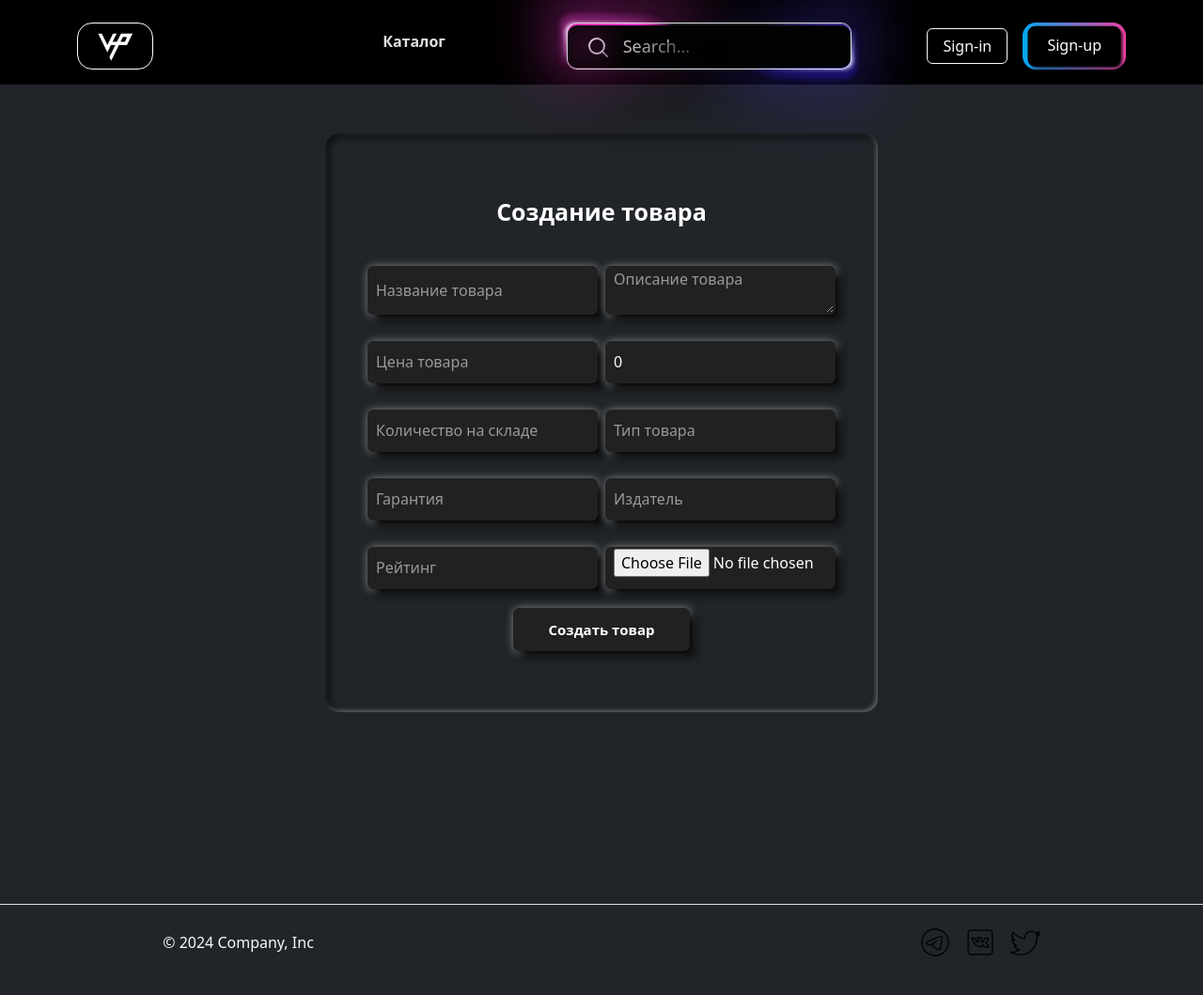
After one commit to AFEKl/shop1, a Django app: page /create_product/ in a window 1280 px wide. The commit adds this page. Shown: the whole page at 94% size. Run offline with Django 5.2, Linux system fonts and the light colour scheme.

Commit message:
Create product done

```diff
--- a/core/static/core/css/style.css
+++ b/core/static/core/css/style.css
@@ -1,4 +1,3 @@
-
 .button {
     position: absolute;
     top: 50%;
--- /dev/null
+++ b/core/templates/core/create_product.html
@@ -0,0 +1,43 @@
+{% extends "core/base.html" %}
+{% load static %}
+{% block title %} Создание товара {%endblock%}
+{% block content %}
+<form action="" method="get" class="form-example">
+</form>
+<div class="cont mt-5">
+    <div class="containerr">
+            <div class="">
+                <form action="" class="formm" method="post">
+                    {% csrf_token %}
+                    <div class="form_front">
+                        <div class="formm_details">Создание товара</div>
+                        <div class="d-flex gap-2 mt-2">
+                            <input type="text" class="inputt" required placeholder="Название товара" name="name">
+                            <textarea class="inputt" required placeholder="Описание товара" name="description"></textarea>
+                        </div>
+                        <div class="d-flex gap-2 mt-2">
+                            <input type="number" class="inputt" required placeholder="Цена товара" name="price" min="0" step="1">
+                            <input type="number" class="inputt" placeholder="Скидка (%)" name="discount" value='0' min="0" max="100">
+                        </div>
+                        <div class="d-flex gap-2 mt-2">
+                            <input type="number" class="inputt" required placeholder="Количество на складе" name="count" min="0">
+                            <input type="text" class="inputt" required placeholder="Тип товара" name="tip">
+                        </div>
+                        <div class="d-flex gap-2 mt-2">
+                            <input type="text" class="inputt" required placeholder="Гарантия" name="garanty">
+                            <input type="text" class="inputt" required placeholder="Издатель" name="publisher">
+                        </div>
+                        <div class="d-flex gap-2 mt-2">
+                            <input type="number" class="inputt" placeholder="Рейтинг" name="rating" min="0" max="10" step="1">
+                            <input type="file" class="inputt" required name="image">
+                        </div>
+                        <div class="justify-content-center gap-2">
+                            <button type="submit" class="btnn ">Создать товар</button>
+                        </div>
+                    </div>
+                </form>
+                <p class="text-center">{{error}}</p>
+            </div>
+    </div>
+</div>
+{% endblock %}
--- a/core/templates/core/includes/header.html
+++ b/core/templates/core/includes/header.html
@@ -5,8 +5,10 @@
     </div>
     <div class="text_block mx-auto mt-2">
         <a href="{%url 'main'%}" class="otzivi me-5">Каталог</a>
-        <a href="{%url 'main'%}" class="otzivi me-5">Отзывы</a>
+        {% if request.user.is_superuser %}
+        <a href="{%url 'create_product'%}" class="otzivi me-5">Создать товар</a>
         <a href="{%url 'orders'%}" class="otzivi">Заказы</a>
+        {% endif %}
     </div>
     <div id="poda">
       <div class="glow"></div>
--- a/core/templates/core/sign-in.html
+++ b/core/templates/core/sign-in.html
@@ -19,6 +19,7 @@
                         Sign Up
                     </a>
                 </span>
+                <p>{{error}}</p>
             </div>
         </form>
     </div>
--- a/core/urls.py
+++ b/core/urls.py
@@ -12,6 +12,7 @@ urlpatterns = [
     path('signin/', signin, name="signin"),
     path('profile/', profile, name="profile"),
     path('logout/', sign_out, name="logout"),
+    path('create_product/', create_product, name="create_product"),
 
 ]
 if settings.DEBUG:
--- a/core/views.py
+++ b/core/views.py
@@ -1,6 +1,7 @@
 from django.shortcuts import render, redirect
 from django.contrib.auth import authenticate, login, logout
 from .models import *
+from shop.models import *
 
 
 def signin(request):
@@ -39,3 +40,31 @@ def sign_out(request):
 def profile(request):
 
     return render(request, "core/profile.html")
+
+def create_product(request):
+    if request.method == "POST":
+        p_name = request.POST["name"]
+        p_description = request.POST["description"]
+        p_price = request.POST["price"]
+        p_discount = request.POST["discount"]
+        p_count = request.POST["count"]
+        p_tip = request.POST["tip"]
+        p_garanty = request.POST["garanty"]
+        p_publisher = request.POST["publisher"]
+        p_image = request.POST["image"]
+        p_rating = request.POST["rating"]
+        Product.objects.create(
+            title=p_name,
+            description=p_description,
+            prise=p_price,
+            discount=p_discount,
+            count=p_count,
+            tip=p_tip,
+            Garanty=p_garanty,
+            publisher=p_publisher,
+            image = p_image,
+            rating = p_rating,
+        )
+        return redirect("main")
+
+    return render(request, "core/create_product.html")
```
Also changed, not shown: db.sqlite3, media/static/shop/img/MSIRTX4090_OZOrf9J.png (added).
